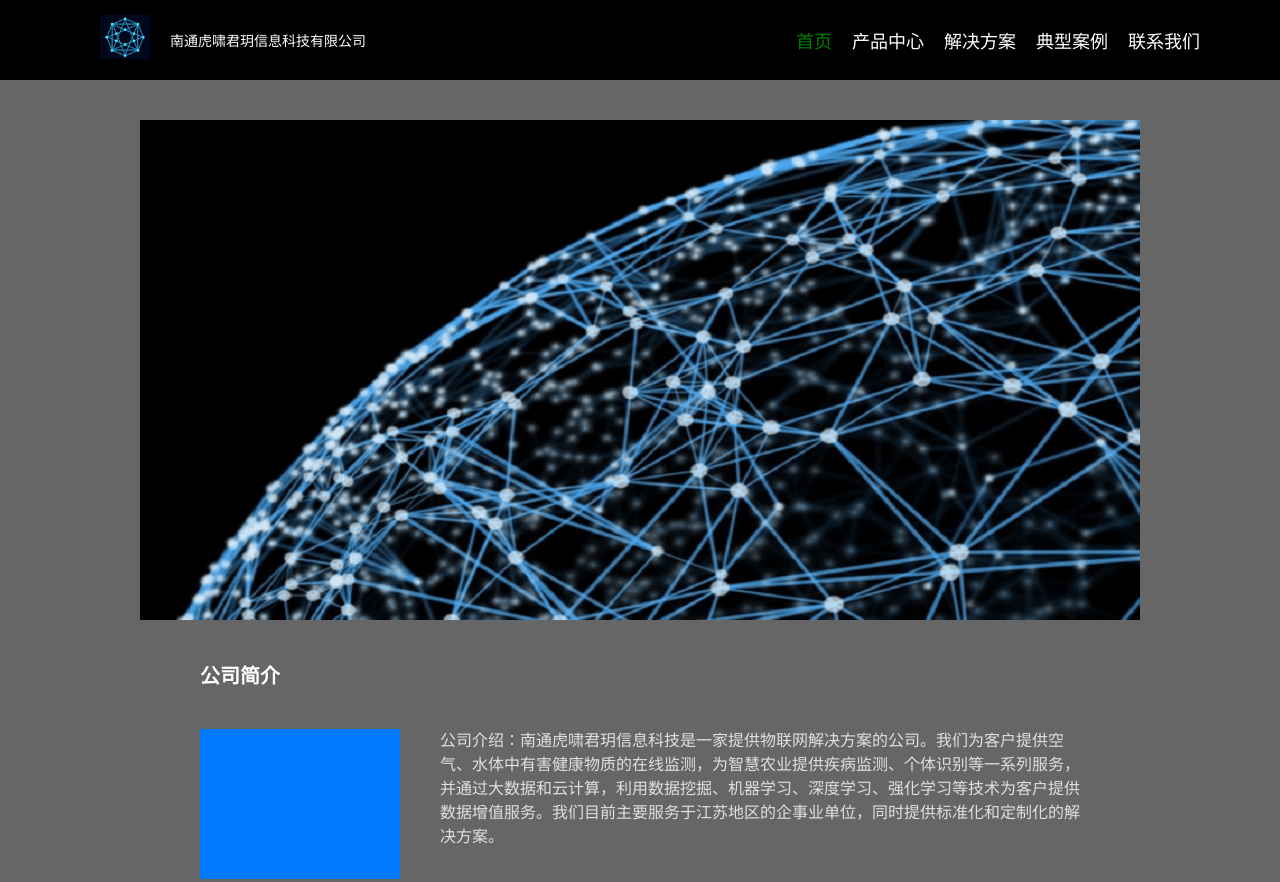
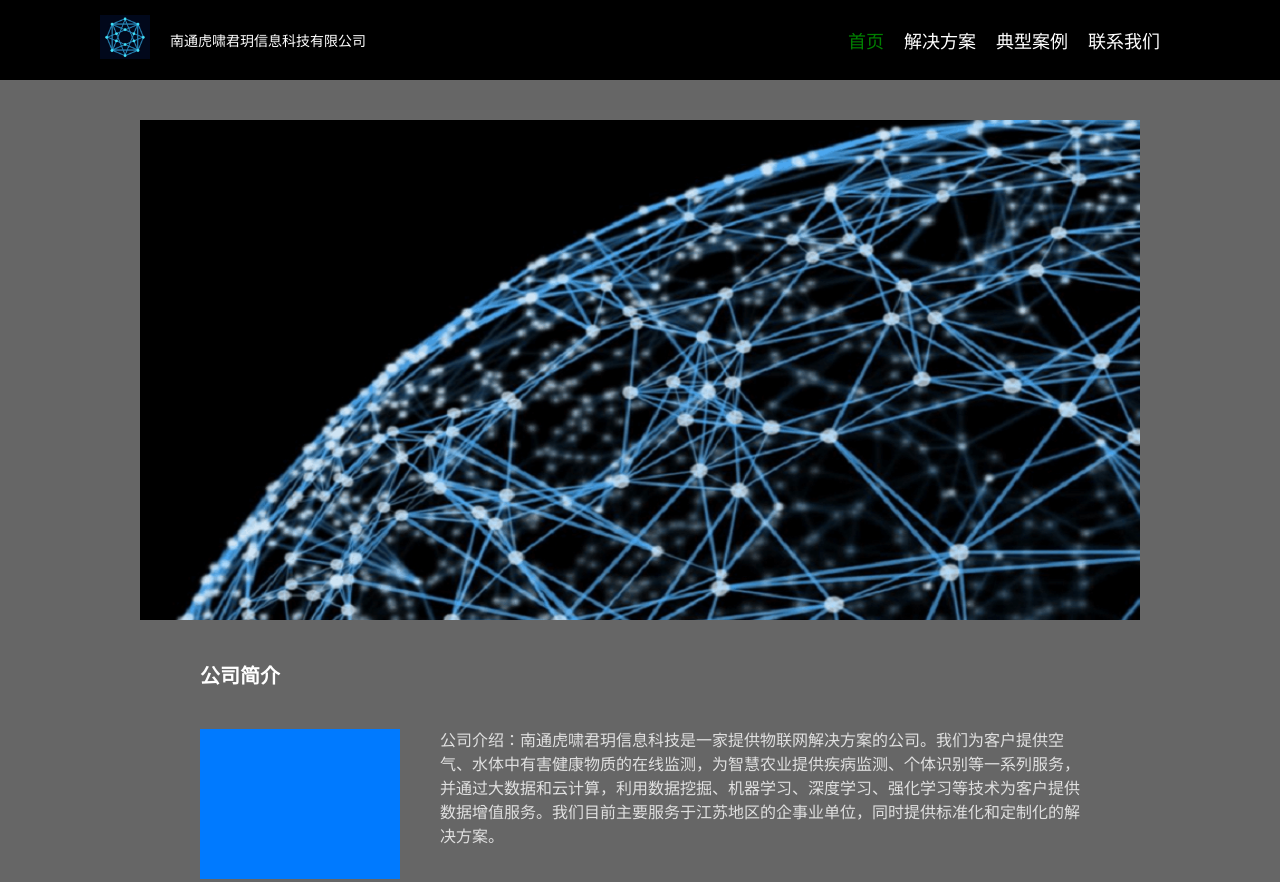
Before and after one commit to RobinZhao00/site, a plain HTML site: page index.html in a window 1280 px wide. Shown: the top 882 px of the page. Drawn offline with Linux system fonts and the light colour scheme.

Commit message:
add style

```diff
--- a/index.html
+++ b/index.html
@@ -15,7 +15,7 @@
     </div>
     <ul>
       <li class="active"><a href="#">首页</a></li>
-      <li><a href="product.html">产品中心</a></li>
+      <!--<li><a href="product.html">产品中心</a></li>-->
       <li><a href="solution.html">解决方案</a></li>
       <li><a href="case.html">典型案例</a></li>
       <li><a href="contact.html">联系我们</a></li>
--- a/style.css
+++ b/style.css
@@ -17,7 +17,7 @@ ul, li {
 .header {
     display: flex;
     justify-content: space-between;
-    padding: 0 80px;
+    padding: 0 120px 0 80px;
     height: 80px;
     background-color: black;
     color: #fff;
```
Also changed, not shown: case.html (+1 -1 lines), contact.html (+1 -1 lines), product.html (+1 -1 lines), solution.html (+1 -1 lines).
